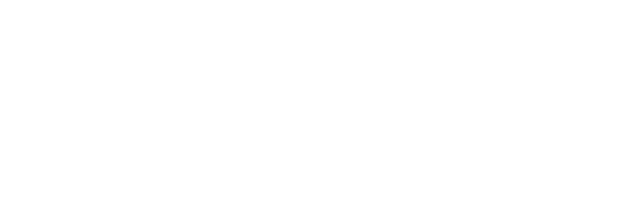
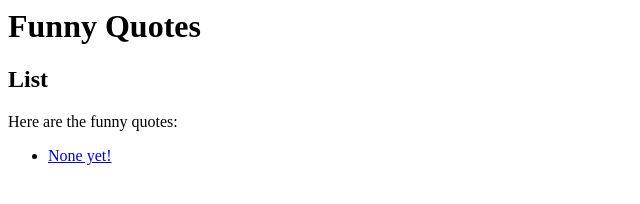
Before and after one commit to MineRobbersProjects/funny-quotes, a plain HTML site: page list.html in a window 1280 px wide. Shown: the whole page, without its empty margins (0-640 px from the left). Drawn offline with Linux system fonts and the light colour scheme.

Commit message:
Update list.html

```diff
--- a/list.html
+++ b/list.html
@@ -1,2 +1,13 @@
 <html>
+  <head>
+    <title>Funny Quotes - List</title>
+  </head>
+  <body>
+    <h1>Funny Quotes</h1>
+    <h2>List</h2>
+    <p>Here are the funny quotes:</p>
+    <ul>
+      <li><a href="#">None yet!</a></li>
+    </ul>
+  </body>
 </html>
```
